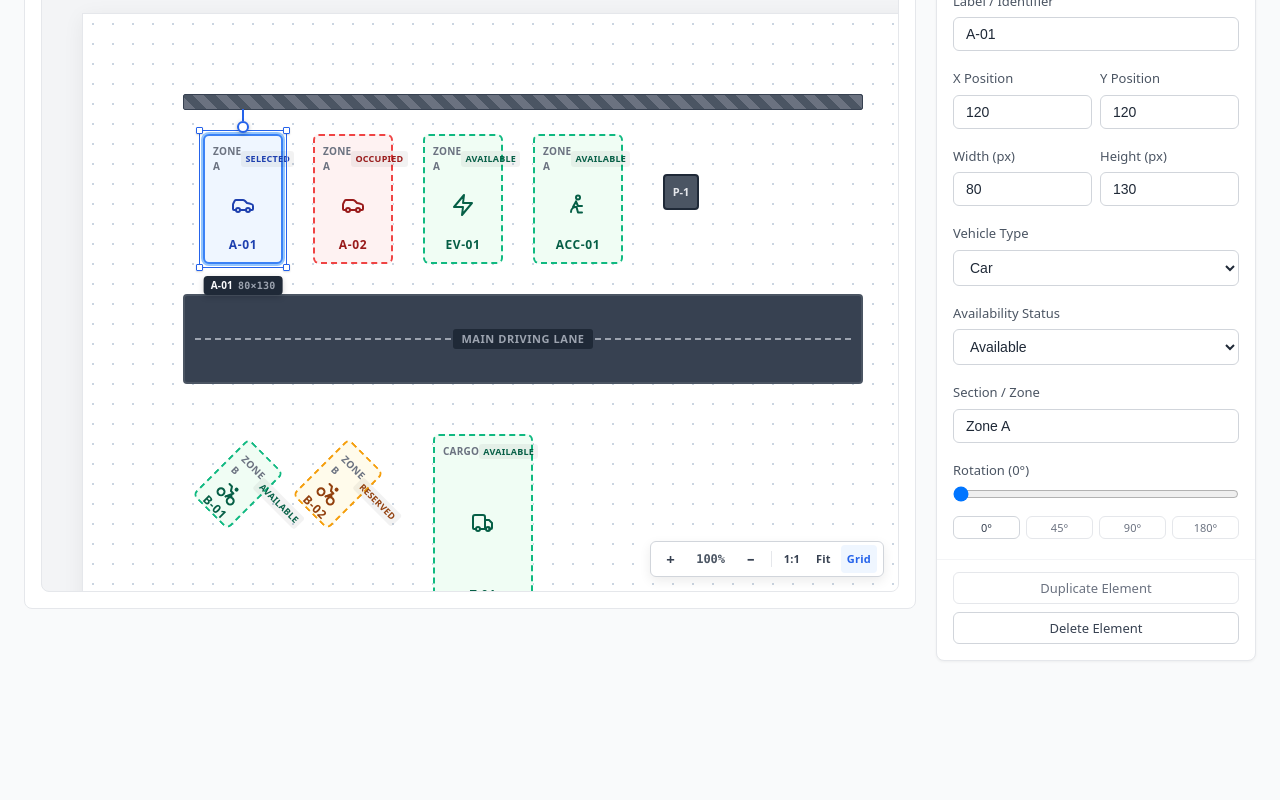
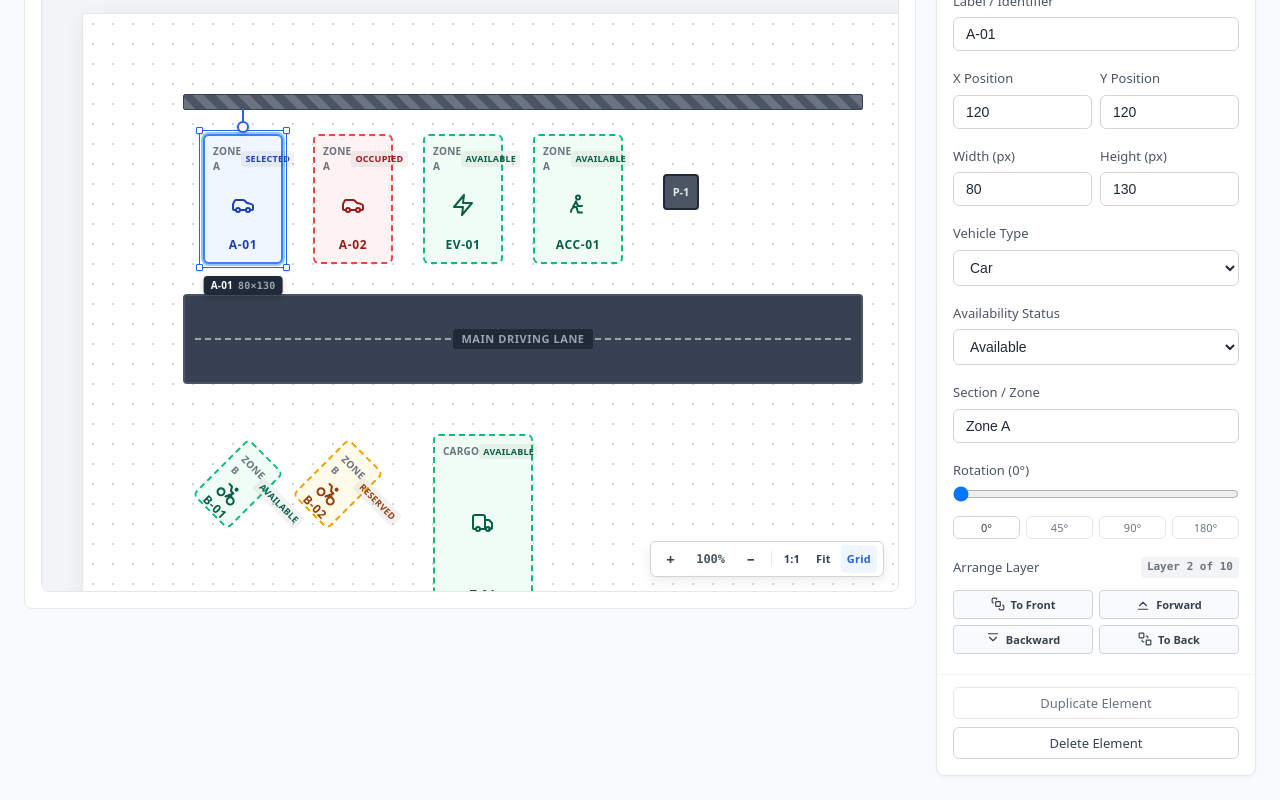
Before and after one commit to luvsingh2006/SlotPark, a React (Vite) app: page / in a window 1280 px wide. Shown: the part 322-1122 px from the top of the page. Before the commit the page ends 1007 px from the top, so only its background shows below. Built offline with nearby package versions, Linux system fonts and the light colour scheme.

Commit message:
implement z-index layering controls for canvas objects

```diff
--- a/src/App.jsx
+++ b/src/App.jsx
@@ -34,6 +34,16 @@ function App() {
   const selectedObject = objects.find((obj) => obj.id === selectedId) || null
   const isSelectedSlot = selectedObject && isSlotType(selectedObject.type)
   const totalSlots = objects.filter((o) => isSlotType(o.type)).length
+  const selectedIndex = objects.findIndex((obj) => obj.id === selectedId)
+  const layerInfo =
+    selectedIndex !== -1
+      ? {
+          index: selectedIndex + 1,
+          total: objects.length,
+          isTop: selectedIndex === objects.length - 1,
+          isBottom: selectedIndex === 0,
+        }
+      : null
 
   // Quick keyboard tool switching (V = Select, E = Eraser)
   useEffect(() => {
@@ -63,6 +73,13 @@ function App() {
         if (e.key === 'ArrowUp') dy = -step
         if (e.key === 'ArrowDown') dy = step
         handleNudgeObject(selectedId, dx, dy)
+      } else if ((e.ctrlKey || e.metaKey) && (e.key === '[' || e.key === ']') && selectedId) {
+        e.preventDefault()
+        if (e.key === ']') {
+          handleReorderObject(selectedId, e.shiftKey ? 'front' : 'forward')
+        } else {
+          handleReorderObject(selectedId, e.shiftKey ? 'back' : 'backward')
+        }
       } else if ((e.key === '[' || e.key === ']') && selectedId) {
         e.preventDefault()
         const angleStep = e.shiftKey ? 45 : 15
@@ -144,6 +161,30 @@ function App() {
       })
     )
   }
+
+  const handleReorderObject = useCallback((id, direction) => {
+    setObjects((prev) => {
+      const index = prev.findIndex((obj) => obj.id === id)
+      if (index === -1) return prev
+
+      const newObjects = [...prev]
+      const [item] = newObjects.splice(index, 1)
+
+      if (direction === 'front') {
+        newObjects.push(item)
+      } else if (direction === 'back') {
+        newObjects.unshift(item)
+      } else if (direction === 'forward') {
+        const targetIndex = Math.min(index + 1, newObjects.length)
+        newObjects.splice(targetIndex, 0, item)
+      } else if (direction === 'backward') {
+        const targetIndex = Math.max(index - 1, 0)
+        newObjects.splice(targetIndex, 0, item)
+      }
+
+      return newObjects
+    })
+  }, [])
 
   const handleUpdateSelectedSlot = (updates) => {
     if (selectedId) {
@@ -272,6 +313,8 @@ function App() {
           onDeselect={() => setSelectedId(null)}
           onDelete={handleDeleteObject}
           onDuplicate={handleDuplicateObject}
+          onReorder={handleReorderObject}
+          layerInfo={layerInfo}
         />
       </main>
     </div>
--- a/src/components/Icons.jsx
+++ b/src/components/Icons.jsx
@@ -223,3 +223,82 @@ export function SnapIcon({ className = '', size = 18 }) {
     </svg>
   )
 }
+
+export function BringToFrontIcon({ className = '', size = 16 }) {
+  return (
+    <svg
+      width={size}
+      height={size}
+      viewBox="0 0 24 24"
+      fill="none"
+      stroke="currentColor"
+      strokeWidth="2"
+      strokeLinecap="round"
+      strokeLinejoin="round"
+      className={className}
+    >
+      <rect width="8" height="8" x="8" y="8" rx="1" />
+      <path d="M4 10a2 2 0 0 1-2-2V4a2 2 0 0 1 2-2h4a2 2 0 0 1 2 2" />
+      <path d="M14 20a2 2 0 0 0 2 2h4a2 2 0 0 0 2-2v-4a2 2 0 0 0-2-2" />
+    </svg>
+  )
+}
+
+export function SendToBackIcon({ className = '', size = 16 }) {
+  return (
+    <svg
+      width={size}
+      height={size}
+      viewBox="0 0 24 24"
+      fill="none"
+      stroke="currentColor"
+      strokeWidth="2"
+      strokeLinecap="round"
+      strokeLinejoin="round"
+      className={className}
+    >
+      <rect width="8" height="8" x="14" y="14" rx="1" />
+      <rect width="8" height="8" x="2" y="2" rx="1" />
+      <path d="M7 14v1a2 2 0 0 0 2 2h1" />
+      <path d="M14 7h1a2 2 0 0 1 2 2v1" />
+    </svg>
+  )
+}
+
+export function MoveForwardIcon({ className = '', size = 16 }) {
+  return (
+    <svg
+      width={size}
+      height={size}
+      viewBox="0 0 24 24"
+      fill="none"
+      stroke="currentColor"
+      strokeWidth="2"
+      strokeLinecap="round"
+      strokeLinejoin="round"
+      className={className}
+    >
+      <path d="m18 15-6-6-6 6" />
+      <path d="M4 21h16" />
+    </svg>
+  )
+}
+
+export function MoveBackwardIcon({ className = '', size = 16 }) {
+  return (
+    <svg
+      width={size}
+      height={size}
+      viewBox="0 0 24 24"
+      fill="none"
+      stroke="currentColor"
+      strokeWidth="2"
+      strokeLinecap="round"
+      strokeLinejoin="round"
+      className={className}
+    >
+      <path d="m6 9 6 6 6-6" />
+      <path d="M4 3h16" />
+    </svg>
+  )
+}
--- a/src/components/SlotInspector.css
+++ b/src/components/SlotInspector.css
@@ -112,3 +112,50 @@
 .btn--full {
   width: 100%;
 }
+
+/* Layer / Z-Index Controls */
+.layer-badge {
+  font-size: 11px;
+  font-family: var(--font-mono);
+  font-weight: 600;
+  color: #6b7280;
+  background-color: #f3f4f6;
+  padding: 2px 6px;
+  border-radius: 4px;
+}
+
+.layer-controls {
+  display: grid;
+  grid-template-columns: 1fr 1fr;
+  gap: 6px;
+  margin-top: 6px;
+}
+
+.layer-btn {
+  display: flex;
+  align-items: center;
+  justify-content: center;
+  gap: 6px;
+  padding: 6px 8px;
+  font-size: 11px;
+  font-weight: 600;
+  border-radius: 4px;
+  border: 1px solid #d1d5db;
+  background-color: #f9fafb;
+  color: #374151;
+  cursor: pointer;
+  transition: background-color 0.15s ease, border-color 0.15s ease, color 0.15s ease;
+}
+
+.layer-btn:hover:not(:disabled) {
+  background-color: #eff6ff;
+  border-color: #93c5fd;
+  color: #1d4ed8;
+}
+
+.layer-btn:disabled {
+  opacity: 0.45;
+  cursor: not-allowed;
+  background-color: #f3f4f6;
+  border-color: #e5e7eb;
+}
--- a/src/components/SlotInspector.jsx
+++ b/src/components/SlotInspector.jsx
@@ -1,4 +1,10 @@
 import { isSlotType } from '../utils/layoutModels'
+import {
+  BringToFrontIcon,
+  SendToBackIcon,
+  MoveForwardIcon,
+  MoveBackwardIcon,
+} from './Icons'
 import './SlotInspector.css'
 
 const VEHICLE_OPTIONS = [
@@ -24,6 +30,8 @@ export function SlotInspector({
   onDeselect,
   onDelete,
   onDuplicate,
+  onReorder,
+  layerInfo,
 }) {
   if (!obj) {
     return (
@@ -217,6 +225,60 @@ export function SlotInspector({
             ))}
           </div>
         </div>
+
+        {/* Layer / Stacking Order (Z-Index) */}
+        {onReorder && layerInfo && (
+          <div className="form-group">
+            <div className="form-group__header">
+              <label>Arrange Layer</label>
+              <span className="layer-badge">
+                Layer {layerInfo.index} of {layerInfo.total}
+              </span>
+            </div>
+            <div className="layer-controls">
+              <button
+                type="button"
+                className="layer-btn"
+                disabled={layerInfo.isTop}
+                onClick={() => onReorder(obj.id, 'front')}
+                title="Bring to Front (Ctrl+Shift+])"
+              >
+                <BringToFrontIcon size={14} />
+                <span>To Front</span>
+              </button>
+              <button
+                type="button"
+                className="layer-btn"
+                disabled={layerInfo.isTop}
+                onClick={() => onReorder(obj.id, 'forward')}
+                title="Bring Forward (Ctrl+])"
+              >
+                <MoveForwardIcon size={14} />
+                <span>Forward</span>
+              </button>
+              <button
+                type="button"
+                className="layer-btn"
+                disabled={layerInfo.isBottom}
+                onClick={() => onReorder(obj.id, 'backward')}
+                title="Send Backward (Ctrl+[)"
+              >
+                <MoveBackwardIcon size={14} />
+                <span>Backward</span>
+              </button>
+              <button
+                type="button"
+                className="layer-btn"
+                disabled={layerInfo.isBottom}
+                onClick={() => onReorder(obj.id, 'back')}
+                title="Send to Back (Ctrl+Shift+[)"
+              >
+                <SendToBackIcon size={14} />
+                <span>To Back</span>
+              </button>
+            </div>
+          </div>
+        )}
       </div>
 
       <div className="slot-inspector__footer">
```
